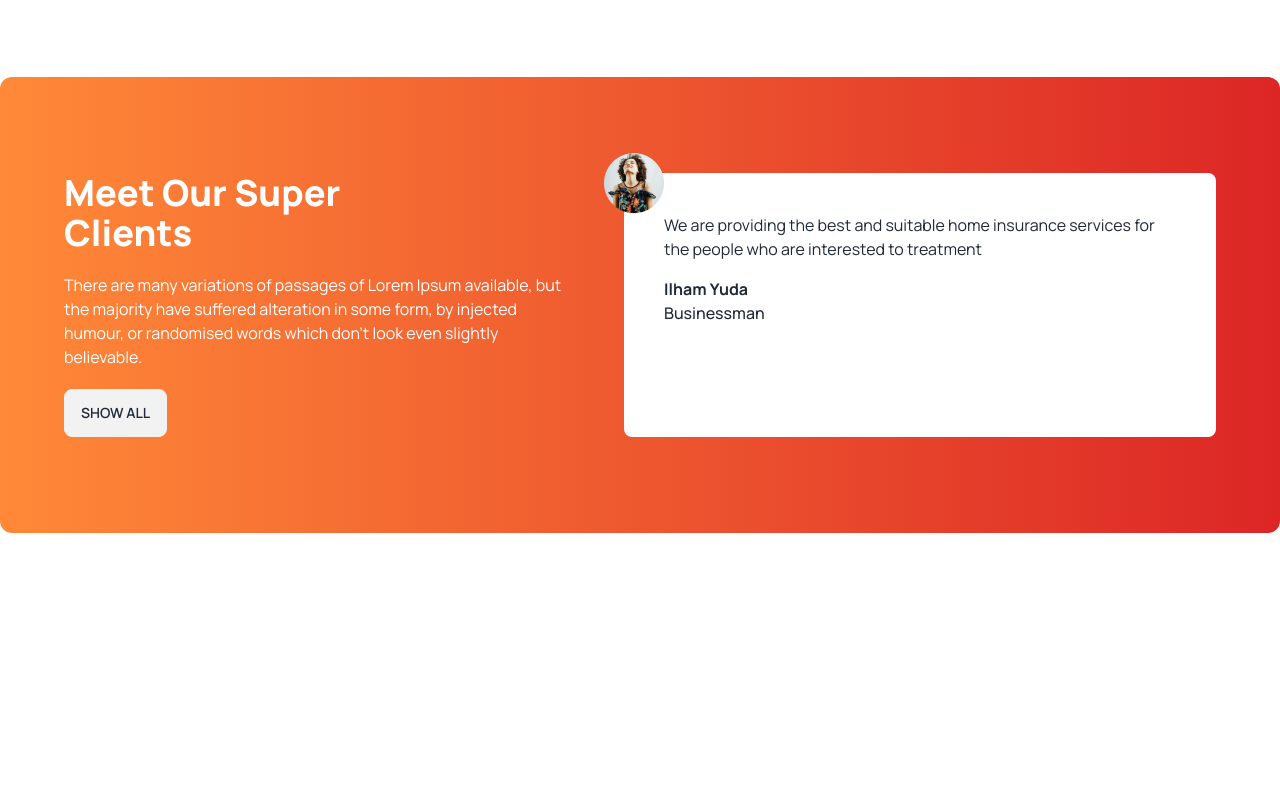
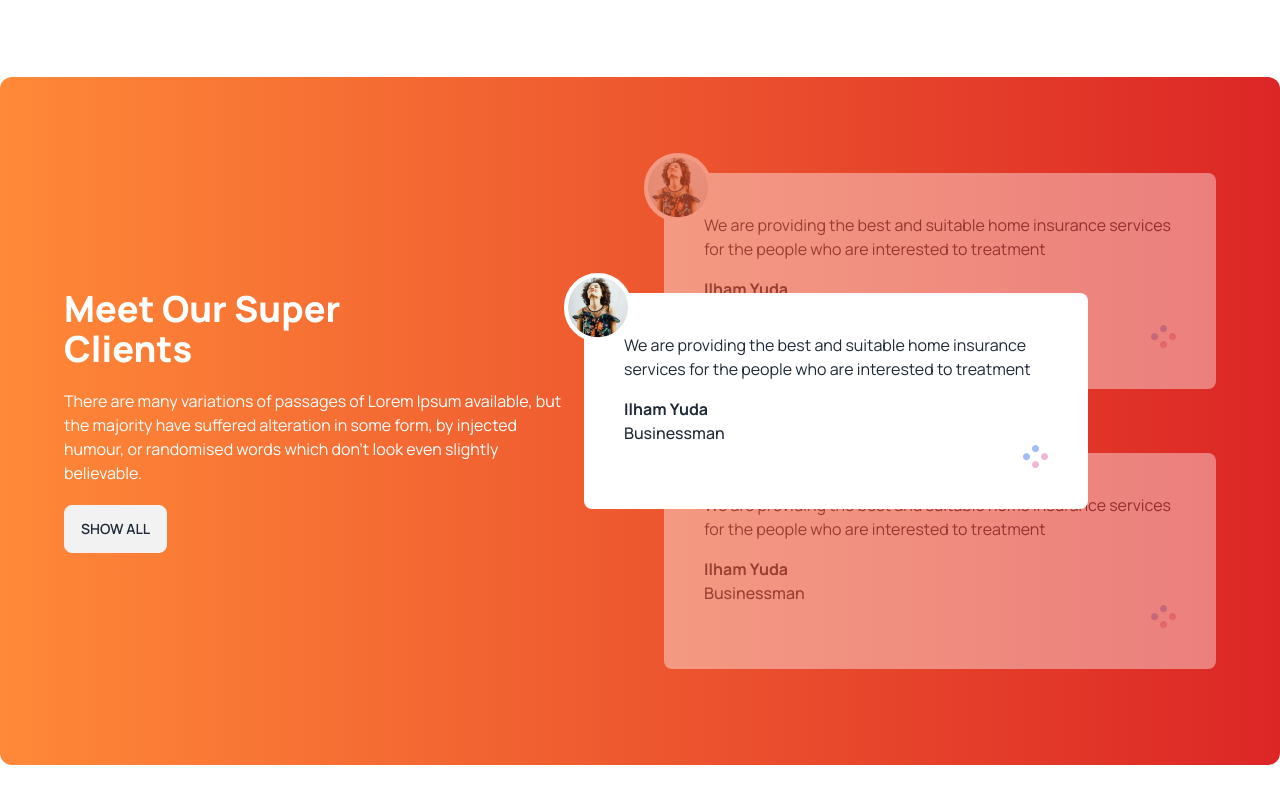
Before and after one commit to Arahman75/tea-house, a plain HTML site: page index.html in a window 1280 px wide. Shown: the part 1718-2521 px from the top of the page. Before the commit the page ends 2331 px from the top, so only its background shows below. Drawn offline with nearby package versions, Linux system fonts and the light colour scheme.

Commit message:
added the review section

```diff
--- a/index.html
+++ b/index.html
@@ -149,22 +149,51 @@
         <!-- create tea section end -->
         <!-- client review section start -->
         <section
-            class="max-w-screen-xl flex flex-col lg:flex-row mx-auto my-20 gap-5 lg:gap-12 bg-gradient-to-r from-[#FF8938] to-red-600 rounded-xl py-24 px-16">
+            class="max-w-screen-xl flex items-center flex-col lg:flex-row mx-auto my-20 gap-5 lg:gap-12 bg-gradient-to-r from-[#FF8938] to-red-600 rounded-xl py-24 px-5 lg:px-16">
             <div class=" flex-1 space-y-5">
                 <h2 class="text-white text-4xl font-extrabold">Meet Our Super <br> Clients</h2>
-                <p class="text-white text-[16px]">There are many variations of passages of Lorem Ipsum
+                <p class="text-white text-[16px] mr-10">There are many variations of passages of Lorem Ipsum
                     available, but the majority have suffered alteration in some form, by injected humour, or randomised
                     words which don't look even slightly believable. </p>
                 <button class="btn ">Show All</button>
             </div>
 
-            <div class="flex-1 p-10 relative bg-white rounded-lg ">
-                <img class="absolute -left-5 -top-5" src="./images/client.png" alt="">
-                <p>We are providing the best and suitable home insurance services for the people who are
-                    interested to treatment</p>
-                <h4 class="font-bold mt-4">Ilham Yuda</h4>
-                <p class="font-medium">Businessman</p>
+            <div class="flex-1 relative">
+                <div class="relative p-10 bg-white rounded-lg z-10 mb-16 opacity-40">
+                    <img class="absolute -left-5 -top-5 border-4 border-white rounded-full bg-white"
+                        src="./images/client.png" alt="">
+                    <p>We are providing the best and suitable home insurance services for the people who are
+                        interested to treatment</p>
+                    <h4 class="font-bold mt-4">Ilham Yuda</h4>
+                    <p class="font-medium">Businessman</p>
+                    <div class="flex justify-end">
+                        <img src="./images/circles.png" alt="">
+                    </div>
+                </div>
 
+                <div class="absolute p-10 bg-white rounded-lg z-20 mr-10 lg:mr-32 -ml-5 lg:-ml-20  -mt-40">
+                    <img class="absolute -left-5 -top-5 border-4 border-white rounded-full bg-white"
+                        src="./images/client.png" alt="">
+                    <p>We are providing the best and suitable home insurance services for the people who are
+                        interested to treatment</p>
+                    <h4 class="font-bold mt-4">Ilham Yuda</h4>
+                    <p class="font-medium">Businessman</p>
+                    <div class="flex justify-end">
+                        <img src="./images/circles.png" alt="">
+                    </div>
+                </div>
+
+                <div class="relative p-10 bg-white rounded-lg z-10 opacity-40">
+                    <img class="absolute -left-5 -top-5 border-4 border-white rounded-full bg-white"
+                        src="./images/client.png" alt="">
+                    <p>We are providing the best and suitable home insurance services for the people who are
+                        interested to treatment</p>
+                    <h4 class="font-bold mt-4">Ilham Yuda</h4>
+                    <p class="font-medium">Businessman</p>
+                    <div class="flex justify-end">
+                        <img src="./images/circles.png" alt="">
+                    </div>
+                </div>
             </div>
 
 
```
